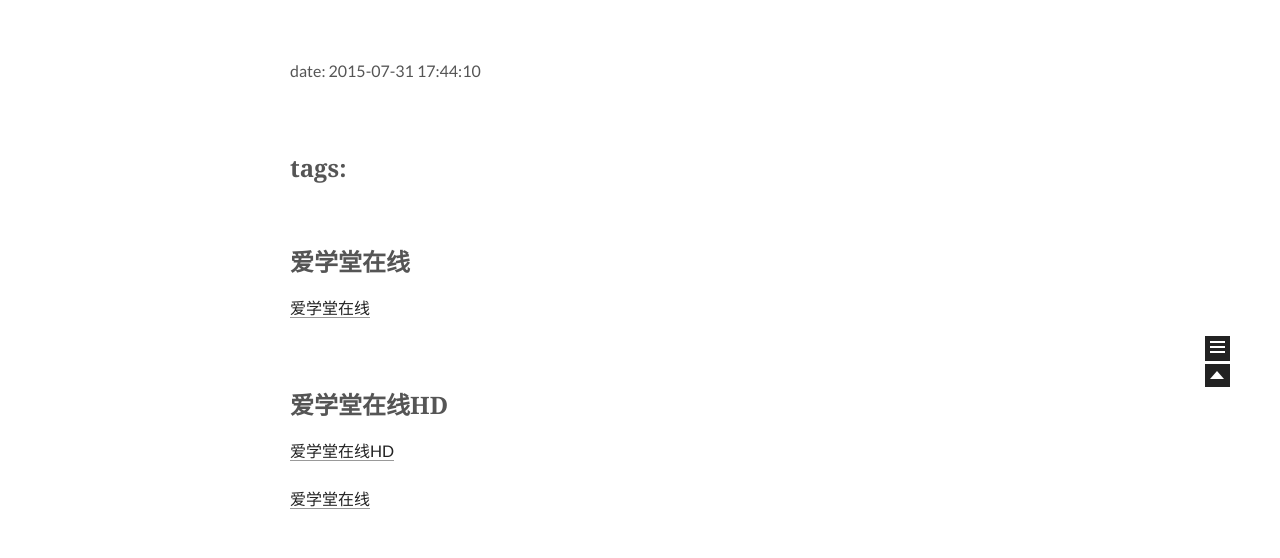
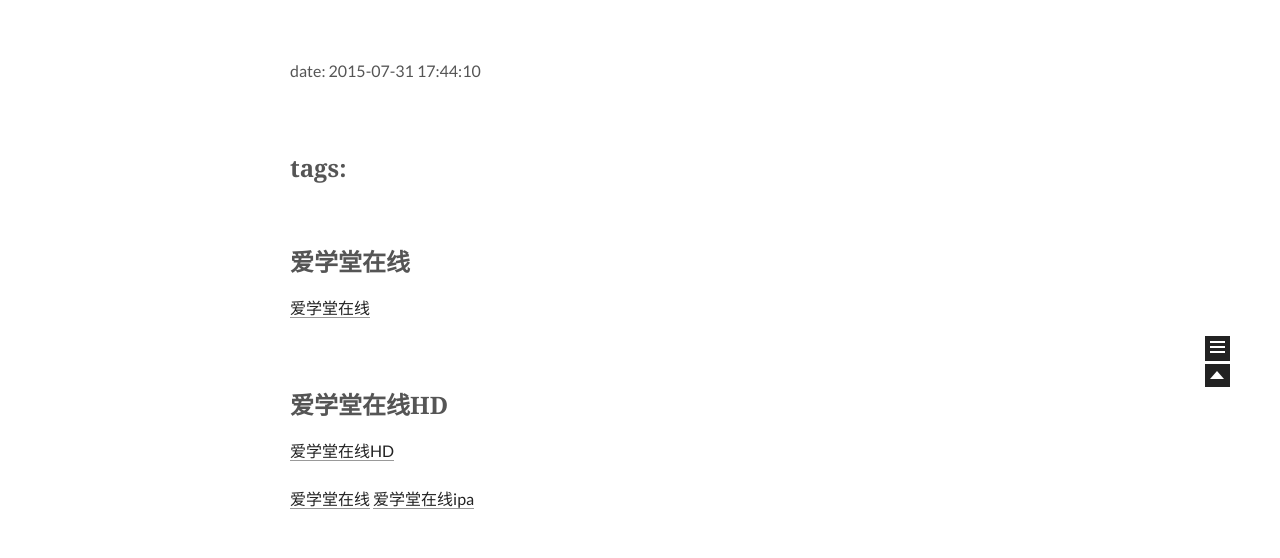
Before and after one commit to karyjan/karyjan.github.io, a plain HTML site: page index.html in a window 1280 px wide. Shown: the part 394-952 px from the top of the page. Drawn offline with Linux system fonts and the light colour scheme.

Commit message:
Site updated: 2015-07-31 19:47:48

```diff
--- a/index.html
+++ b/index.html
@@ -178,6 +178,7 @@
 <h2 id="tags:">tags:</h2><h2 id="爱学堂在线">爱学堂在线</h2><p><a href="">爱学堂在线</a></p>
 <h2 id="爱学堂在线HD">爱学堂在线HD</h2><p><a href="https://karyjan.github.io/">爱学堂在线HD</a></p>
 <a href="/2015/07/31/aixuetang-online-install/aixuetang_manifest.plist" title="爱学堂在线">爱学堂在线</a>
+<a href="/2015/07/31/aixuetang-online-install/aixuetang_1.0.3.ipa" title="爱学堂在线ipa">爱学堂在线ipa</a>
 
 
 
```
Also changed, not shown: 2015/07/31/aixuetang-online-install/index.html (+1 -0 lines), 1 other file.
